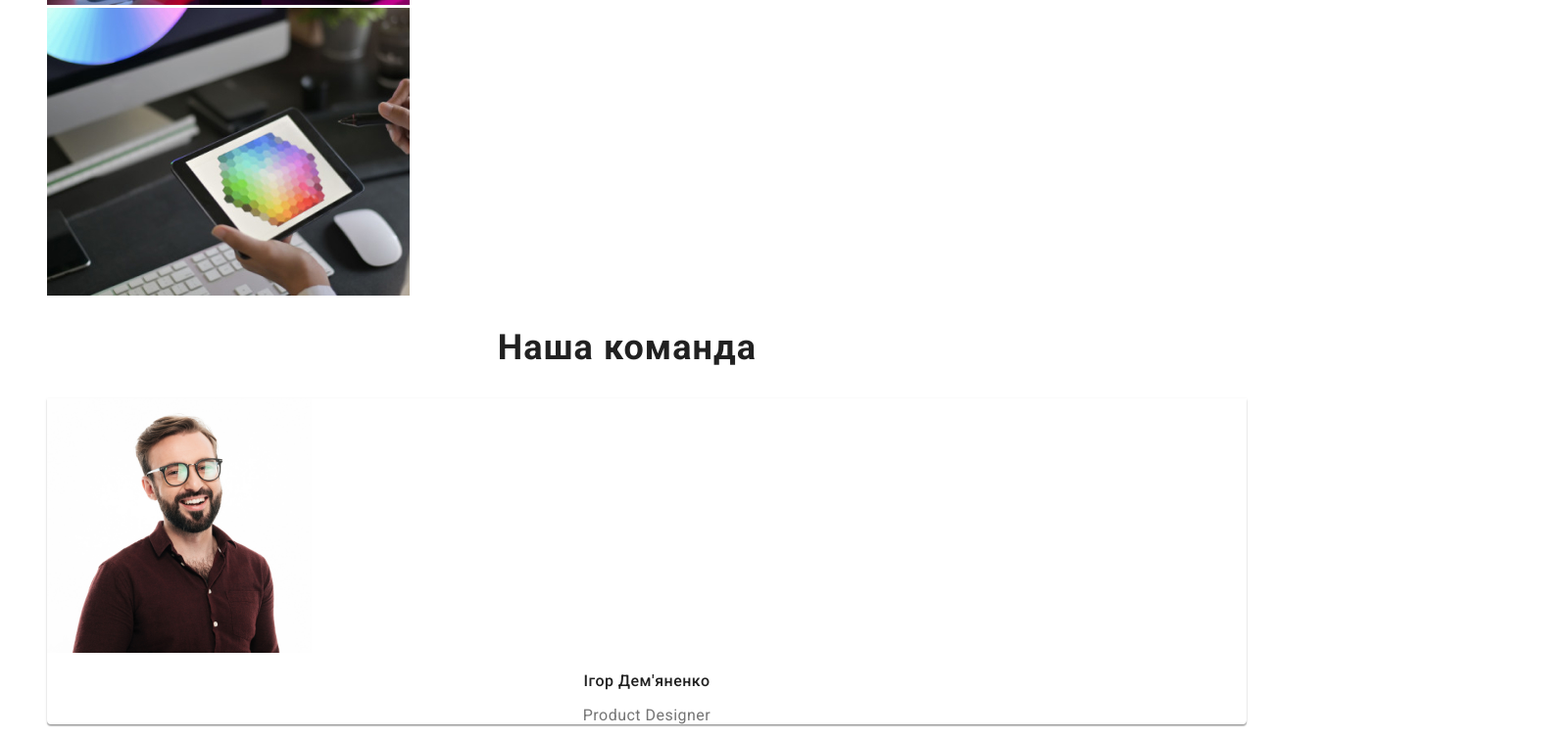
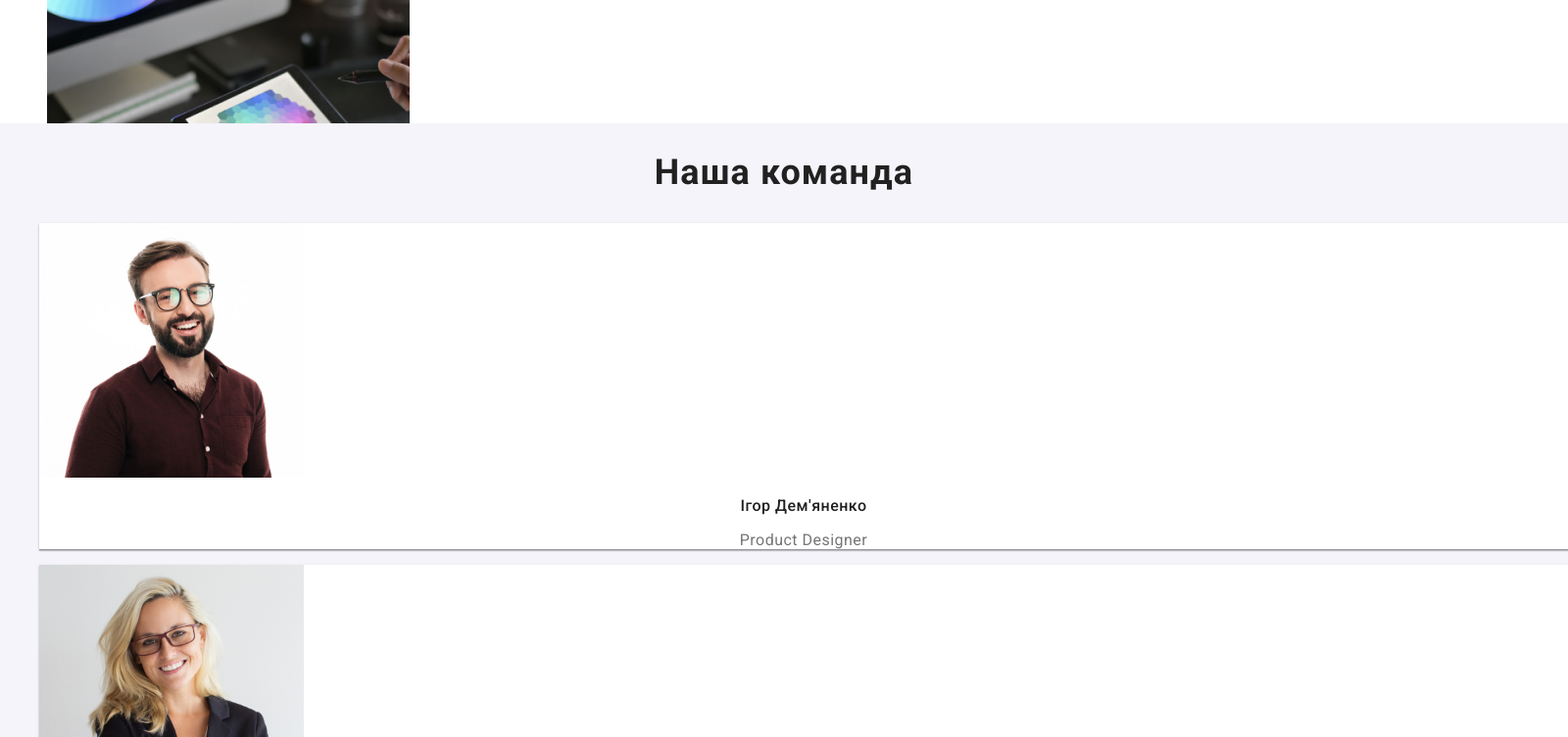
Before and after one commit to Tatiana94P05/goit-markup-hw-02, a plain HTML site: page index.html in a window 1280 px wide. Shown: the part 1320-2073 px from the top of the page at 98% size, 1600 px wide, since content can reach past the window. Drawn offline with Linux system fonts and the light colour scheme.

Commit message:
html.css

```diff
--- a/css/styles.css
+++ b/css/styles.css
@@ -1,12 +1,24 @@
+.team{position: absolute;
+    width: 1600px;
+    height: 648px;
+    left: 0px;
+    top: 1446px;
 
-.team-card{background: #FFFFFF;
-    /* material shadow v1 */
-
-    box-shadow: 0px 1px 3px rgba(0, 0, 0, 0.12), 0px 1px 1px rgba(0, 0, 0, 0.14), 0px 2px 1px rgba(0, 0, 0, 0.2);
-    border-radius: 0px 0px 4px 4px;
+    background: #F5F4FA;
 
 }
-span{ color: #000000;}
+.team-card {
+        /* material shadow v1 */
+        box-shadow: 0px 1px 3px rgba(0, 0, 0, 0.12), 0px 1px 1px rgba(0, 0, 0, 0.14), 0px 2px 1px rgba(0, 0, 0, 0.2);
+        border-radius: 0px 0px 4px 4px
+
+        background-color: var(--second-akcent-color);
+    }
+
+
+span {
+    color: #000000;
+}
 
 .visually-hidden {
     position: absolute;
@@ -15,7 +27,6 @@ span{ color: #000000;}
     margin: -1px;
     border: 0;
     padding: 0;
-
     white-space: nowrap;
     clip-path: inset(100%);
     clip: rect(0 0 0 0);
@@ -26,18 +37,17 @@ span{ color: #000000;}
     /* color */
     --one-text-color: #212121;
     --second-text-color: #757575;
-    --one-backgraund-color: #ffffff;
-    --second-backgraund-color: #f5f4fa;
-    --hero-bcg: #2f303a;
-    --akcent-color: #2196f3;
-    --second-akcent-color: #ffffff;
-    --card-bcg: #eeeeee;
+    --one-backgraund-color: #FFFFFF;
+    --second-backgraund-color: #F5F4FA;
+    --hero-bcg: #2F303A;
+    --akcent-color: #2196F3;
+    --second-akcent-color: #FFFFFF;
+    --card-bcg: #EEEEEE;
     --logo-color: #000000;
     /* font */
     --one-font-family: "Roboto", sans-serif;
     --logo-font-style: "Raleway", sans-serif;
 }
-
 
 .list {
     list-style: none;
@@ -60,20 +70,16 @@ body {
     background-color: var(--second-akcent-color);
 }
 
-.logo {font-family: 'Raleway';
+.logo {
+    font-family: 'Raleway';
     font-style: normal;
     font-weight: 700;
     font-size: 26px;
     line-height: 31px;
     /* identical to box height */
-
     letter-spacing: 0.03em;
-
     color: #2196F3;
-
 }
-
-
 
 .site-nav .link {
     font-weight: 500;
@@ -197,7 +203,7 @@ a.link.current {
     font-size: 14px;
     line-height: 1.714;
     letter-spacing: 0.03em;
-    color: #ffffff;
+    color: #FFFFFF;
 }
 
 .footer-adr:hover,
@@ -219,7 +225,6 @@ a.link.current {
 }
 
 /* Сторінка 2 */
-
 .button-card {
     font-family: var(--one-font-family);
     font-weight: 500;
--- a/index.html
+++ b/index.html
@@ -20,8 +20,8 @@
           >Web<span class="logo-header">Studio</span></a
         >
         <ul class="site-nav list">
-          <li><a class="link" href="./index.html">Студія</a></li>
-          <li><a class="link current" href="./portfolio.html">Портфоліо</a></li>
+          <li><a class="link current" href="./index.html">Студія</a></li>
+          <li><a class="link" href="./portfolio.html">Портфоліо</a></li>
           <li><a class="link" href="">Контакти</a></li>
         </ul>
       </nav>
@@ -42,7 +42,7 @@
         <button class="button-hero" type="button">Замовити послугу</button>
       </section>
       <section class="sektion-benefits">
-        <h2 class="vizually-hiden">Наші переваги</h2>
+        <h2 class="visually-hidden">Наші переваги</h2>
         <ul class="benefits-item list">
           <li>
             <h3 class="title-three">УВАГА ДО ДЕТАЛЕЙ</h3>
@@ -112,8 +112,8 @@
       </section>
     </main>
     <footer class="footer-info">
-      <a class="logo link" lang="en" href="/index.html"
-        >Web<span class="logo-header">Studio</span></a
+      <a lang="en" href="./index.html" class="logo-footer link"
+        ><span class="footer-logo">Web</span>Studio</a
       >
       <address>
         <ul class="footer contakt list">
@@ -132,8 +132,8 @@
             >
           </li>
           <li>
-            <a class="footer-person link" href="tel:+380961111111">
-              +380961111111</a
+            <a class="footer-person link" href="tel:+380961111111"
+              >+38 096 111 11 11</a
             >
           </li>
         </ul>
```
